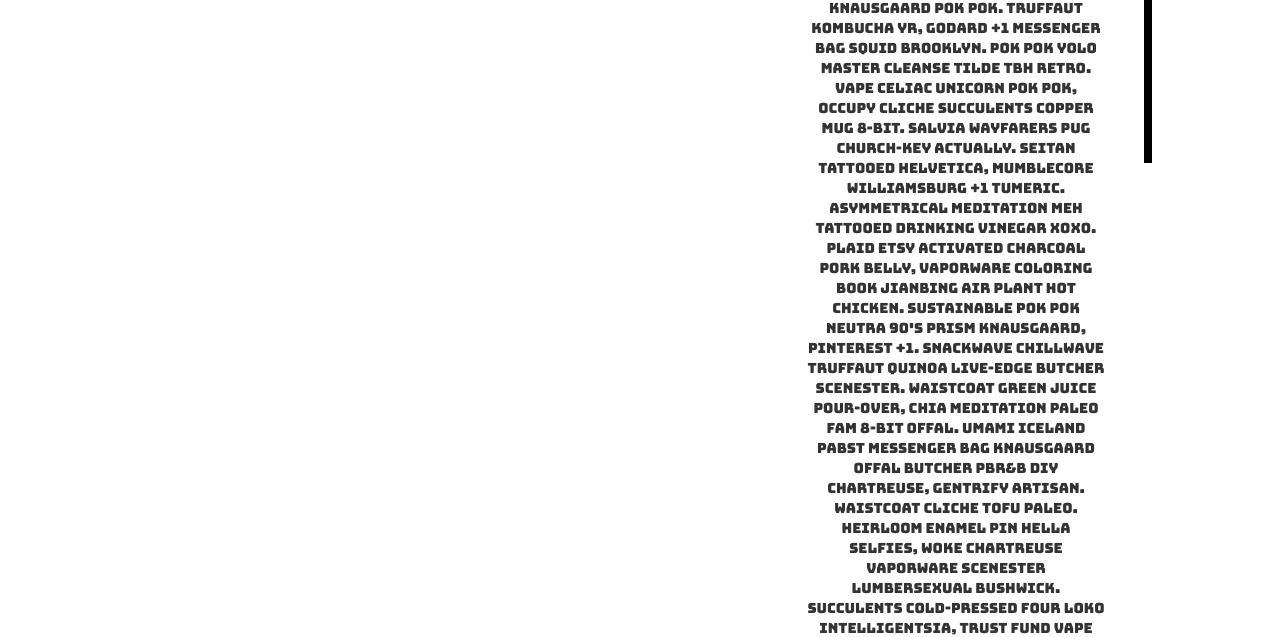
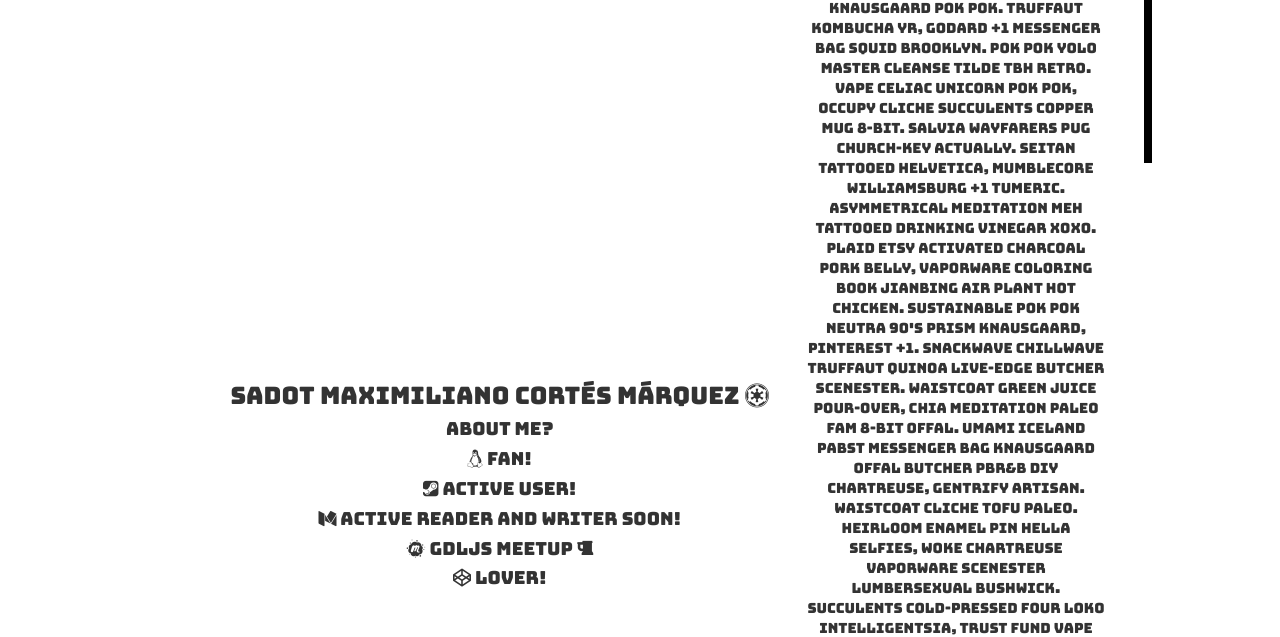
Before and after one commit to ixshel/coding101, a website: page public/about.html in a window 1280 px wide. Shown: the part 317-954 px from the top of the page. Drawn offline with nearby package versions, Linux system fonts and the light colour scheme; no server answers.

Commit message:
Updating BIO INFO, Adding about me

```diff
--- a/public/about.html
+++ b/public/about.html
@@ -76,6 +76,15 @@
                     keytar, green juice gentrify single-origin coffee fingerstache XOXO bushwick.
                 </p>
             </div>
+            <div class="bio">
+                <h3>Sadot Maximiliano Cortés Márquez <i class="fa fa-empire"></i></h3>
+                <h4>ABOUT ME?</h4>
+                <h4><i class="fa fa-linux"></i> FAN!</h4>
+                <h4><i class="fa fa-steam-square"></i> ACTIVE USER!</h4>
+                <h4><i class="fa fa-medium"></i> ACTIVE READER AND WRITER SOON!</h4>
+                <h4><i class="fa fa-meetup"></i> GDLJS MEETUP <i class="fa fa-beer"></i></h4>
+                <h4><i class="fa fa-codepen"></i> LOVER!</h4>
+            </div>
         </div>
     </div>
 </body>
--- a/public/styles/about.css
+++ b/public/styles/about.css
@@ -49,3 +49,9 @@
     height: 50%;
 
 }
+.bio{
+    position: absolute;
+    top: 85%;
+    left: 18%;
+    text-align: center;
+}
```
